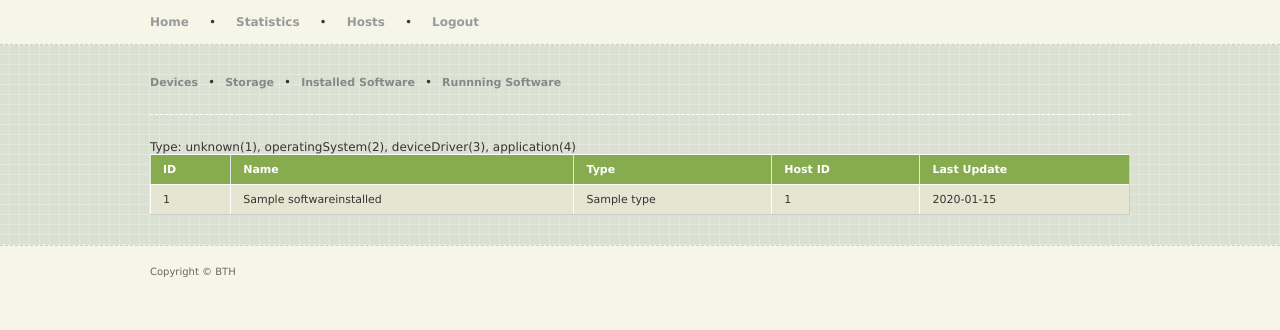
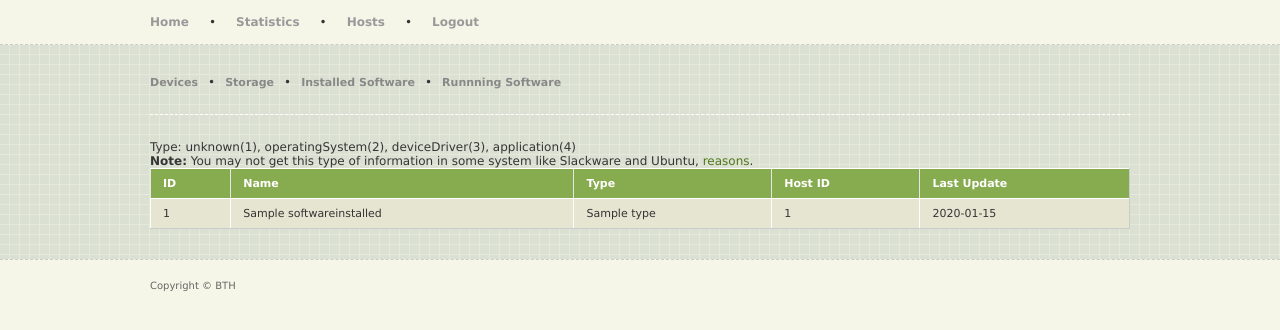
Before and after one commit to vvoody/anm-host-management, a CodeIgniter app: template web/application/views/softwareinstalled.php in a window 1280 px wide. Shown: the part 81-411 px from the top of the page. Run offline with CodeIgniter, Linux system fonts and the light colour scheme; the template is opened without the code that fills it: most values are stand-ins (such as "Sample title", 1, 10 or a date in 2020); data that the repository does not hold is empty.

Commit message:
setup.sh: notice user to add perl/cron.sh into their crontab. Added an external url to explain why can not get installed software list on Ubuntu.

```diff
--- a/web/application/views/softwareinstalled.php
+++ b/web/application/views/softwareinstalled.php
@@ -10,6 +10,9 @@ echo "</div>";
 ?>
 
 Type: unknown(1), operatingSystem(2), deviceDriver(3), application(4)
+<br />
+<b>Note:</b> You may not get this type of information in some system like Slackware and Ubuntu,
+<a href="http://community.zenoss.org/message/51022">reasons</a>.
 
 <table border="0" width="100%" class="norm" cellpadding="0" cellspacing="0">
 <tr>
```
Also changed, not shown: 3 other files.
